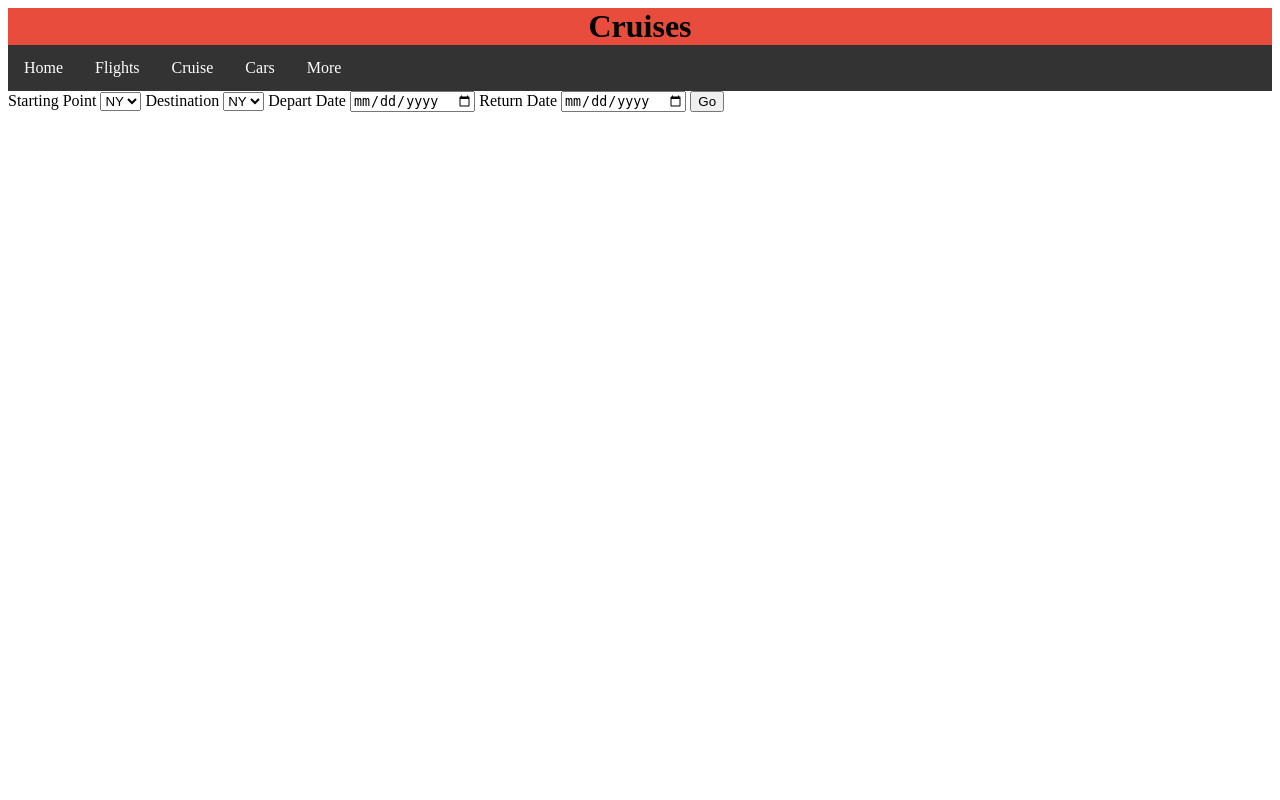
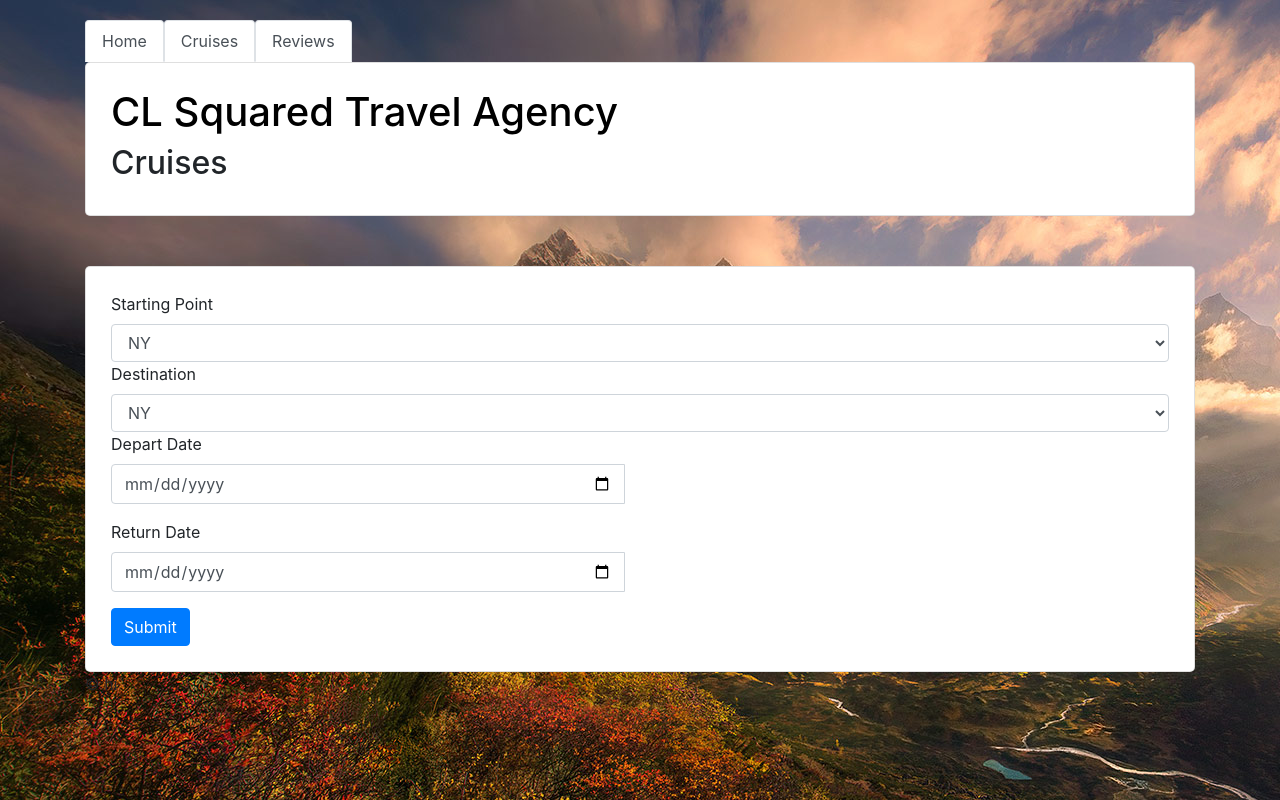
Before and after one commit to alexfchin/travelAgency, a Flask app: page /cruises in a window 1280 px wide. Run offline with Flask 2, Linux system fonts and the light colour scheme; some libraries are stand-ins or nearby versions.

Commit message:
template fix and form fixed

```diff
--- a/static/home.css
+++ b/static/home.css
@@ -1,24 +1,3 @@
-body {
-    background-image: url(background.jpg);
+.from-to {
+    margin-top: 50px;
 }
-
-.navbar{
-    padding: 0;
-    padding-top: 20px;
-}
-
-.card {
-    border-radius: 5px;
-    padding: 25px;
-
-    background-color: white;
-
-}
-
-.card h1{
-    color: black;
-}
-
-.from-to {
-    margin-top: 150px;
-}
--- a/static/main.css
+++ b/static/main.css
@@ -1,58 +1,20 @@
-h1 {
-   text-align: center;
-   background-color: #E74C3C;
-   padding: 0;
-   margin: 0;
+body {
+    background-image: url(background.jpg);
 }
 
-ul {
-    list-style-type: none;
-    margin: 0;
+.navbar{
     padding: 0;
-    overflow: hidden;
-    background-color: #333;
+    padding-top: 20px;
 }
 
-li {
-    float: left;
+.card {
+    border-radius: 5px;
+    padding: 25px;
+
+    background-color: white;
+
 }
 
-li a, .dropbtn {
-    display: inline-block;
-    color: white;
-    text-align: center;
-    padding: 14px 16px;
-    text-decoration: none;
+.card h1{
+    color: black;
 }
-
-li a:hover, .dropdown:hover .dropbtn {
-    background-color: red;
-}
-
-li.dropdown {
-    display: inline-block;
-}
-
-.dropdown-content {
-    display: none;
-    position: absolute;
-    background-color: #f9f9f9;
-    min-width: 160px;
-    box-shadow: 0px 8px 16px 0px rgba(0,0,0,0.2);
-    z-index: 1;
-}
-
-.dropdown-content a {
-    color: white;
-    padding: 12px 16px;
-    text-decoration: none;
-    display: block;
-    text-align: left;
-    background-color:#333;
-}
-
-.dropdown-content a:hover {background-color: red}
-
-.dropdown:hover .dropdown-content {
-    display: block;
-}
--- a/templates/Cruises.html
+++ b/templates/Cruises.html
@@ -1,44 +1,96 @@
 <!DOCTYPE html>
-<html>
+<html lang="en">
+
 <head>
-    <title>Cruises</title>
-    <link href="../static/main.css" rel="stylesheet">
+    <title>Cruises - CL Squared Travel Agency</title>
 
+    <link rel="stylesheet" href="https://maxcdn.bootstrapcdn.com/bootstrap/4.0.0/css/bootstrap.min.css" integrity="sha384-Gn5384xqQ1aoWXA+058RXPxPg6fy4IWvTNh0E263XmFcJlSAwiGgFAW/dAiS6JXm" crossorigin="anonymous">
+
+    <link rel="stylesheet" type = "text/css" href="../static/main.css">
+    <link rel="stylesheet" type = "text/css" href="../static/home.css">
+
+    <link rel="stylesheet" type = "text/css" href="../static/home.css">
+
+
+    <!-- Latest compiled and minified JavaScript -->
+    <script src="https://maxcdn.bootstrapcdn.com/bootstrap/3.3.7/js/bootstrap.min.js" integrity="sha384-Tc5IQib027qvyjSMfHjOMaLkfuWVxZxUPnCJA7l2mCWNIpG9mGCD8wGNIcPD7Txa" crossorigin="anonymous"></script>
 </head>
+
 <body>
-<h1>Cruises</h1>
-<ul>
-    <li><a href="index.html">Home</a></li>
-    <li><a href="Flights.html">Flights</a></li>
-    <li><a href="Cruises.html">Cruise</a></li>
-    <li><a href="Cars.html">Cars</a></li>
-    <li class="dropdown">
-        <a href="javascript:void(0)" class="dropbtn">More</a>
-        <div class="dropdown-content">
-            <a href="Deals.html">Deals</a>
-            <a href="Reviews.html">Reviews</a>
+    <div class="container">
+        <div class="header">
+            <nav class="navbar navbar-light justify-content-between">
+                <ul class="nav nav-tabs">
+                    <li class="nav-item"><a class="nav-link active" href="index.html">Home</a></li>
+
+                    <li class="nav-item"><a class="nav-link active" href="#">Cruises</a></li>
+
+                    <li class="nav-item"><a class="nav-link active" href="Cruises.html">Reviews</a></li>
+                </ul>
+            </nav>
         </div>
-    </li>
-</ul>
 
-<div>
+        <div class="card">
+            <h1>CL Squared Travel Agency</h1>
+            <h2>Cruises</h2>
+        </div>
+
+        <div class="card from-to">
+            <form>
                 <label>Starting Point</label>
-        <select name = "starting">
+                <select class="form-control" name = "starting">
                     <option value = "NY">NY</option>
                     <option value = "LA">LA</option>
                 </select>
 
                 <label>Destination</label>
-        <select name = "destination">
+                <select class="form-control" name = "destination">
                     <option value = "NY">NY</option>
                     <option value = "LA">LA</option>
                 </select>
 
                 <label>Depart Date</label>
-        <input type = "date" name = "departdate">
+                    <div class="row">
+                        <div class='col-sm-6'>
+                            <div class="form-group">
+                                <div class='input-group date' id='datetimepicker1'>
+                                    <input type='date' name="departuredate" class="form-control" />
+                                    <span class="input-group-addon">
+                                        <span class="glyphicon glyphicon-calendar"></span>
+                                    </span>
+                                </div>
+                            </div>
+                        </div>
+                    </div>
+
+
                 <label>Return Date</label>
-        <input type = "date" name = "returndate">
-        <input type ="submit" name = "go" value = "Go">
+                <div class="row">
+                    <div class='col-sm-6'>
+                        <div class="form-group">
+                            <div class='input-group date' id='datetimepicker1'>
+                                <input type='date' name = "returndate" class="form-control" />
+                                <span class="input-group-addon">
+                                    <span class="glyphicon glyphicon-calendar"></span>
+                                </span>
                             </div>
+                        </div>
+                    </div>
+                </div>
+                <button type="submit" name = "go" value = "Go" class="btn btn-primary">Submit</button>
+            </form>
+        </div>
+
+        <footer class="footer">
+            <p>&copy; hi</p>
+        </footer>
+
+    </div>
+
+    <script src="https://code.jquery.com/jquery-3.2.1.slim.min.js" integrity="sha384-KJ3o2DKtIkvYIK3UENzmM7KCkRr/rE9/Qpg6aAZGJwFDMVNA/GpGFF93hXpG5KkN" crossorigin="anonymous"></script>
+
+    <script src="https://cdnjs.cloudflare.com/ajax/libs/popper.js/1.12.9/umd/popper.min.js" integrity="sha384-ApNbgh9B+Y1QKtv3Rn7W3mgPxhU9K/ScQsAP7hUibX39j7fakFPskvXusvfa0b4Q" crossorigin="anonymous"></script>
+
+    <script src="https://maxcdn.bootstrapcdn.com/bootstrap/4.0.0/js/bootstrap.min.js" integrity="sha384-JZR6Spejh4U02d8jOt6vLEHfe/JQGiRRSQQxSfFWpi1MquVdAyjUar5+76PVCmYl" crossorigin="anonymous"></script>
 </body>
 </html>
```
Also changed, not shown: templates/index.html (+43 -21 lines), templates/template.html (added, +55 -0 lines). Lines whose indentation alone changed are shown as unchanged.
